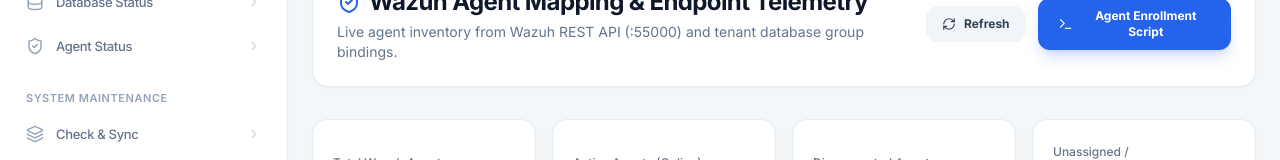
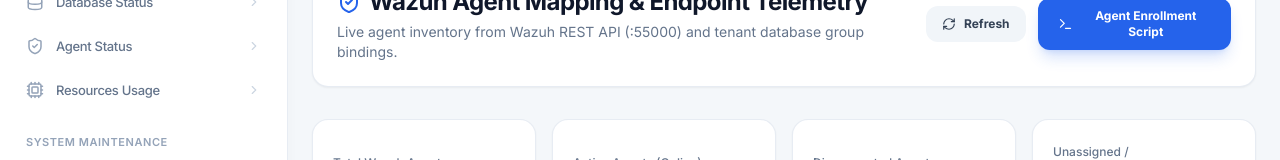
Before and after one commit to atilanaufal/ASOC_Admin_Panel, a Next.js app: page /agent-mapping in a window 1280 px wide. Shown: the part 127-287 px from the top of the page. Built offline with nearby package versions, Linux system fonts and the light colour scheme; no server answers; the database is empty; sample sign-in values are in the browser's storage.

Commit message:
feat: restore resources usage feature from deploy_1

```diff
--- a/components/layout/Sidebar.tsx
+++ b/components/layout/Sidebar.tsx
@@ -41,6 +41,12 @@ const NAV_ITEMS: NavItem[] = [
     label: 'Agent Status',
     href: '/agent-status',
     icon: <ShieldCheck className="w-[18px] h-[18px]" />,
+    category: 'System Monitoring',
+  },
+  {
+    label: 'Resources Usage',
+    href: '/resource-usage',
+    icon: <Cpu className="w-[18px] h-[18px]" />,
     category: 'System Monitoring',
   },
 
```
